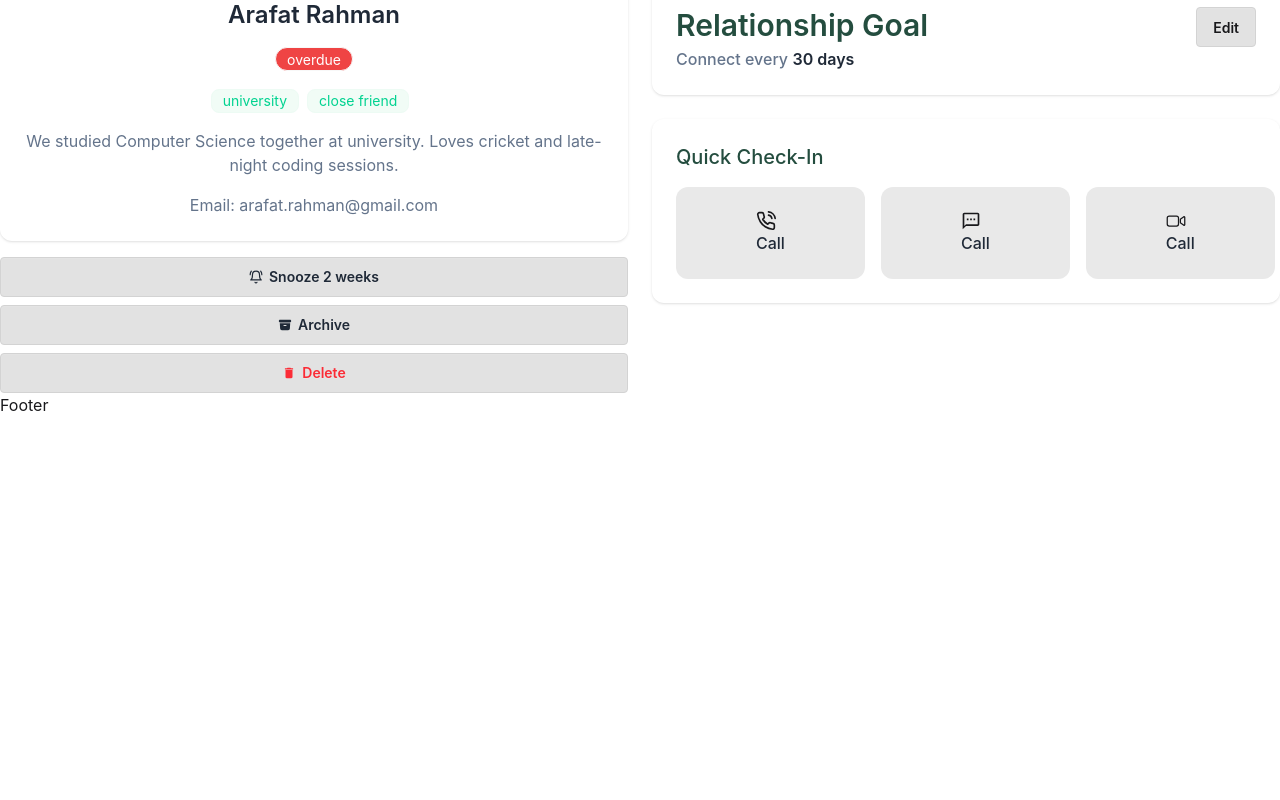
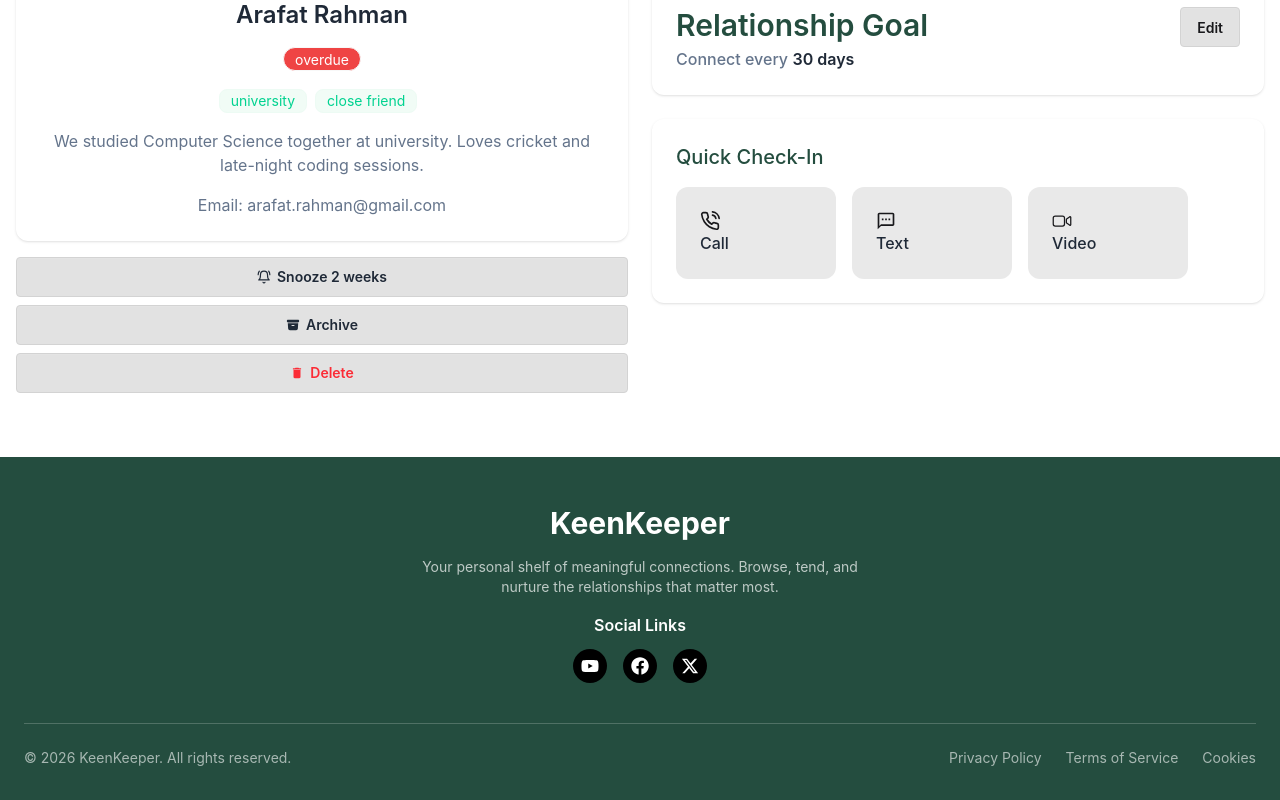
Before and after one commit to NureAlamShuvo/my-assignment-7, a React (Vite) app: page /friend/1 in a window 1280 px wide. Shown: the part 369-1169 px from the top of the page. Before the commit the page ends 800 px from the top, so only its background shows below. Built offline with nearby package versions, Linux system fonts and the light colour scheme.

Commit message:
feat: Add timeline feature with filter functionality

```diff
--- a/package.json
+++ b/package.json
@@ -17,6 +17,7 @@
     "react-router": "^7.14.0",
     "react-router-dom": "^7.14.1",
     "react-spinners": "^0.17.0",
+    "react-toastify": "^11.0.5",
     "tailwindcss": "^4.2.2"
   },
   "devDependencies": {
--- /dev/null
+++ b/src/components/filterpage/FilterPage.jsx
@@ -0,0 +1,20 @@
+import React from 'react';
+
+const FilterPage = ({ filter, setFilter }) => {
+    return (
+        <div className="dropdown dropdown-end">
+            <div tabIndex={0} role="button" className="btn m-1">
+                Filter: {filter} ⬇️
+            </div>
+
+            <ul tabIndex={0} className="dropdown-content menu bg-base-100 rounded-box z-10 w-52 p-2 shadow">
+                <li><button onClick={() => setFilter("All")}>All</button></li>
+                <li><button onClick={() => setFilter("Call")}>Call</button></li>
+                <li><button onClick={() => setFilter("Text")}>Text</button></li>
+                <li><button onClick={() => setFilter("Video")}>Video</button></li>
+            </ul>
+        </div>
+    );
+};
+
+export default FilterPage;
--- a/src/components/footer/Footer.jsx
+++ b/src/components/footer/Footer.jsx
@@ -1,10 +1,48 @@
 import React from 'react';
+import { FaYoutube, FaFacebook } from 'react-icons/fa';
+import { FaXTwitter } from 'react-icons/fa6';
 
 const Footer = () => {
     return (
-        <div>
-            Footer
-        </div>
+        <footer className="bg-[#244D3F] text-white mt-16 pt-12 pb-8">
+            <div className="container mx-auto px-6">
+
+                {/* Top Section */}
+                <div className="text-center space-y-4">
+                    <h2 className="text-3xl font-bold">KeenKeeper</h2>
+                    <p className="text-white/70 max-w-md mx-auto text-sm">
+                        Your personal shelf of meaningful connections. Browse, tend, and nurture the relationships that matter most.
+                    </p>
+
+                    {/* Social Links */}
+                    <div>
+                        <p className="font-semibold mb-3">Social Links</p>
+                        <div className="flex gap-4 justify-center">
+                            <a href="#" className="bg-black p-2 rounded-full hover:bg-gray-800 transition">
+                                <FaYoutube size={18} />
+                            </a>
+                            <a href="#" className="bg-black p-2 rounded-full hover:bg-gray-800 transition">
+                                <FaFacebook size={18} />
+                            </a>
+                            <a href="#" className="bg-black p-2 rounded-full hover:bg-gray-800 transition">
+                                <FaXTwitter size={18} />
+                            </a>
+                        </div>
+                    </div>
+                </div>
+
+                {/* Bottom Bar */}
+                <div className="mt-10 pt-6 border-t border-white/20 flex flex-col md:flex-row items-center justify-between gap-4 text-sm text-white/60">
+                    <p>© {new Date().getFullYear()} KeenKeeper. All rights reserved.</p>
+                    <div className="flex gap-6">
+                        <a href="#" className="hover:text-white transition">Privacy Policy</a>
+                        <a href="#" className="hover:text-white transition">Terms of Service</a>
+                        <a href="#" className="hover:text-white transition">Cookies</a>
+                    </div>
+                </div>
+
+            </div>
+        </footer>
     );
 };
 
--- a/src/main.jsx
+++ b/src/main.jsx
@@ -3,12 +3,14 @@
 import './index.css'
 import { RouterProvider } from 'react-router/dom'
 import { router } from './router/Routes'
+import { ToastContainer } from 'react-toastify'
 
 
 createRoot(document.getElementById('root')).render(
   <StrictMode>
 
     <RouterProvider router={router} />
+    <ToastContainer />
 
   </StrictMode>,
 )
--- a/src/pages/detailspage/FriendDetails.jsx
+++ b/src/pages/detailspage/FriendDetails.jsx
@@ -5,16 +5,36 @@
 import { LuBellRing } from 'react-icons/lu';
 import { MdDelete, MdOutlineTextsms } from 'react-icons/md';
 import { useLoaderData, } from 'react-router';
+import { toast } from 'react-toastify';
 
 const FriendDetails = () => {
 
     const friend = useLoaderData();
-    console.log(friend);
+
+    const handleCheckInBtn = (type) => {
+        const newEntry = {
+            id: Date.now(),
+            friendId: friend.id,
+            friendName: friend.name,
+            type,
+            date: new Date().toLocaleDateString()
+        };
+
+        const oldData = JSON.parse(sessionStorage.getItem("timeline")) || [];
+
+        sessionStorage.setItem("timeline", JSON.stringify([newEntry, ...oldData]));
+
+        const updated = [newEntry, ...oldData];
+
+        localStorage.setItem("timeline", JSON.stringify(updated));
+
+        toast.success(`${type} with ${friend.name} added!`);
+    };
 
     const statusBadge = friend.status === "overdue" ? "bg-[#EF4444] text-white" : friend.status === "almost due" ? "bg-[#EFAD44] text-white" : "bg-[#244D3F] text-white";
 
     return (
-        <div className='container mx-auto mt-16 md:mt-20 grid grid-cols-1 md:grid-cols-2 gap-6'>
+        <div className='container mx-auto mt-16 md:mt-20 grid grid-cols-1 md:grid-cols-2 gap-6 px-4'>
             <div>
                 <div className='rounded-xl shadow-sm text-center p-6 space-y-4'>
                     <img src={friend.picture} alt='' className='w-40 h-40 mx-auto rounded-full' />
@@ -65,28 +85,30 @@
                 <div className='shadow-sm rounded-xl p-6'>
                     <div className='flex justify-between'>
 
-                    <h2 className='font-semibold text-3xl text-[#244D3F]'>Relationship Goal</h2>
-                    <button className="btn btn-active">Edit</button>
+                        <h2 className='font-semibold text-3xl text-[#244D3F]'>Relationship Goal</h2>
+                        <button className="btn btn-active">Edit</button>
 
                     </div>
                     <p><span className='text-[#64748B] font-medium'>Connect every</span> <span className='font-semibold text-[#1F2937]'>30 days</span></p>
                 </div>
 
+
                 <div className='shadow-sm rounded-xl p-6'>
+
                     <h2 className='font-medium text-xl text-[#244D3F]'>Quick Check-In</h2>
-                    <div className='flex gap-4 mt-4'>
+                    <div className='flex gap-4 mt-4 flex-wrap'>
 
-                        <div className='bg-[#E9E9E9] p-6 px-20 rounded-xl cursor-pointer transition-all duration-300 hover:bg-gray-300 hover:shadow-md'>
+                        <div onClick={() => handleCheckInBtn('Call')} className='bg-[#E9E9E9] p-6 w-40 rounded-xl cursor-pointer transition-all duration-300 hover:bg-gray-300 hover:shadow-md'>
                             <FiPhoneCall size={20} />
                             <h2 className='text-[#1F2937] font-medium'>Call</h2>
                         </div>
-                        <div className='bg-[#E9E9E9] p-6 px-20 rounded-xl cursor-pointer transition-all duration-300 hover:bg-gray-300 hover:shadow-md'>
+                        <div onClick={() => handleCheckInBtn('Text')} className='bg-[#E9E9E9] p-6 w-40 rounded-xl cursor-pointer transition-all duration-300 hover:bg-gray-300 hover:shadow-md'>
                             <MdOutlineTextsms size={20} />
-                            <h2 className='text-[#1F2937] font-medium'>Call</h2>
+                            <h2 className='text-[#1F2937] font-medium'>Text</h2>
                         </div>
-                        <div className='bg-[#E9E9E9] p-6 px-20 rounded-xl cursor-pointer transition-all duration-300 hover:bg-gray-300 hover:shadow-md'>
+                        <div onClick={() => handleCheckInBtn('Video')} className='bg-[#E9E9E9] p-6 w-40 rounded-xl cursor-pointer transition-all duration-300 hover:bg-gray-300 hover:shadow-md'>
                             <IoVideocamOutline size={20} />
-                            <h2 className='text-[#1F2937] font-medium'>Call</h2>
+                            <h2 className='text-[#1F2937] font-medium'>Video</h2>
                         </div>
 
                     </div>
--- a/src/pages/timeline/TimeLine.jsx
+++ b/src/pages/timeline/TimeLine.jsx
@@ -1,9 +1,55 @@
-import React from 'react';
+
+import { useState } from 'react';
+import callImg from '../../assets/images/call.png';
+import textImg from '../../assets/images/text.png';
+import videoImg from '../../assets/images/video.png';
+import FilterPage from '../../components/filterpage/FilterPage';
 
 const TimeLine = () => {
+
+    const [filter, setFilter] = useState("All");
+
+    const imgType = {
+        Call: callImg,
+        Text: textImg,
+        Video: videoImg
+    }
+
+
+    const saved = JSON.parse(sessionStorage.getItem('timeline')) || [];
+
+
+    const filteredData = filter === "All"
+        ? saved
+        : saved.filter(item => item.type === filter);
+
+
+    if (saved.length === 0) {
+        return <p className='text-center mt-20 text-gray-400'>No check-ins yet!</p>;
+    }
+
     return (
-        <div>
-            TimeLine
+        <div className='container mx-auto mt-10 md:mt-20 px-4 space-y-3'>
+            <h2 className='font-bold text-5xl'>Timeline</h2>
+
+            <FilterPage filter={filter} setFilter={setFilter} />
+
+            <div className='space-y-3'>
+                {filteredData.map((entry, ind) => (
+                    <div key={ind} className='bg-white shadow rounded-xl p-4 flex items-center gap-4 transition-all duration-300 hover:shadow-lg hover:-translate-y-1'>
+
+                        <img src={imgType[entry.type]} alt="" className='w-10 h-10 object-contain' />
+
+                        <div>
+                            <p className='font-semibold text-[#1F2937]'>
+                                {entry.type} <span className='font-normal text-[#64748B]'>with {entry.friendName}</span>
+                            </p>
+                            <p className='text-sm text-[#64748B]'>{entry.date}</p>
+                        </div>
+
+                    </div>
+                ))}
+            </div>
         </div>
     );
 };
--- a/src/router/Routes.jsx
+++ b/src/router/Routes.jsx
@@ -17,7 +17,11 @@
       },
       {
         path: '/timeline',
-        Component: TimeLine
+        Component: TimeLine,
+        loader: async () => {
+          const res = await fetch('/data.json');
+          return res.json();
+        }
       },
       {
         path: '/stats',
```
Also changed, not shown: public/data.json (line endings or trailing spaces), src/layout/RootLayout.jsx (line endings or trailing spaces), 1 other file (tests, documents, lock files or other folders).
